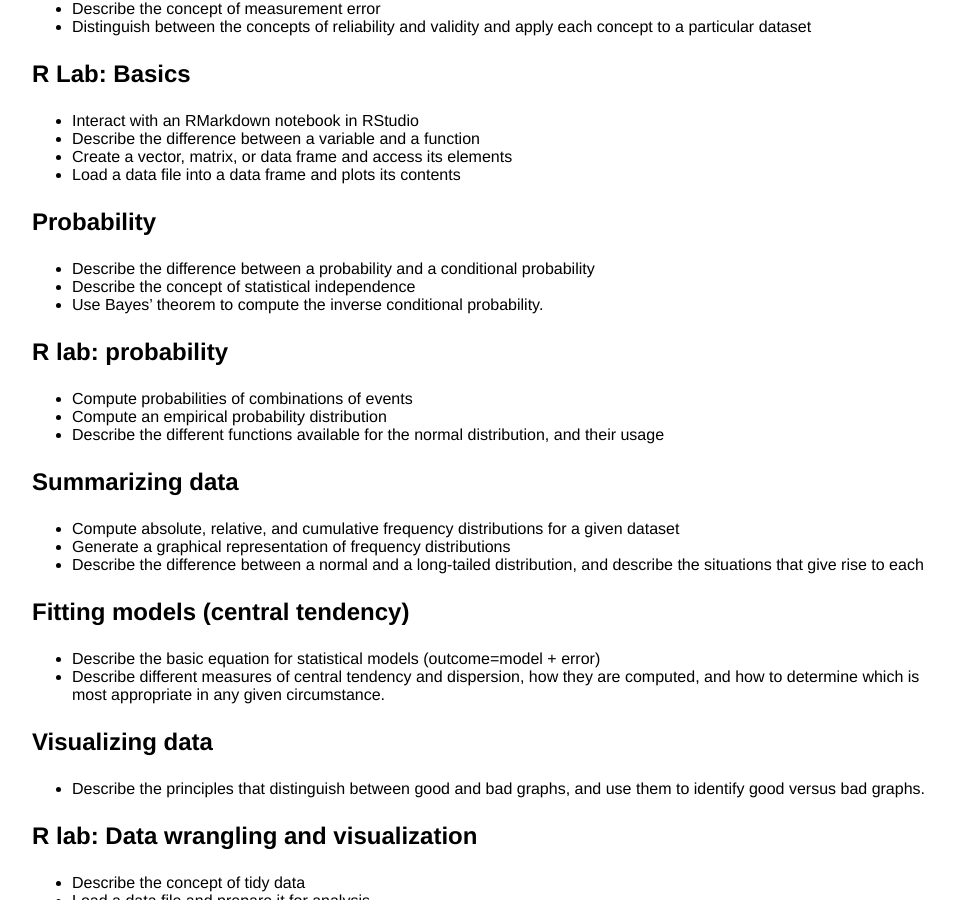
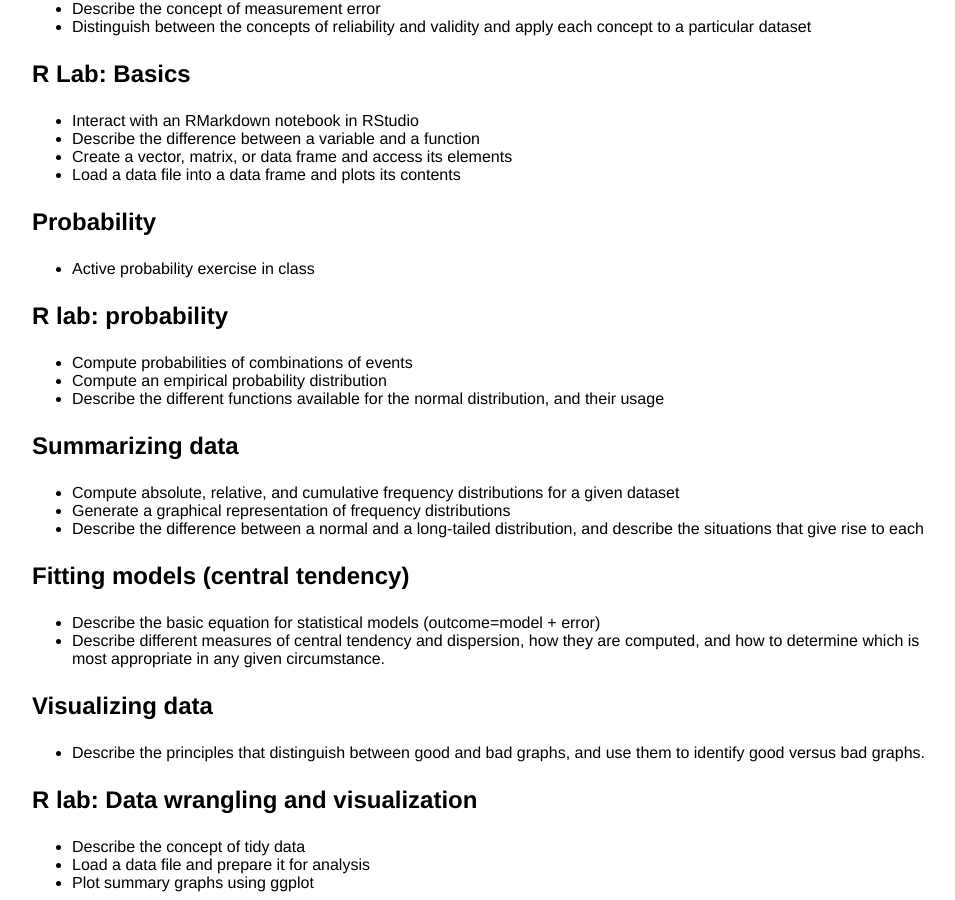
Before and after one commit to stats60/stats60.github.io, a Jekyll site: the page built from objectives/index.md, in a window 1280 px wide and 900 px high, scrolled down 416 px. Shown: the whole window, without its empty margins (160-1115 px from the left). Built offline with Jekyll 4.4.1, drawn with Linux system fonts in a browser that asks for light colours; our own code applies the rules of GitHub Pages for plain Markdown files.

Commit message:
autoupdate

```diff
--- a/objectives/index.md
+++ b/objectives/index.md
@@ -24,9 +24,7 @@ Students should be able to do each of the following by the end of this course:
 * Load a data file into a data frame and plots its contents
 
 ### Probability
-* Describe the difference between a probability and a conditional probability
-* Describe the concept of statistical independence
-* Use Bayes’ theorem to compute the inverse conditional probability.
+* Active probability exercise in class
 
 ### R lab: probability
 * Compute probabilities of combinations of events
```
Also changed, not shown: full_syllabus/index.md (+2 -2 lines), syllabus/index.md (+2 -2 lines).
